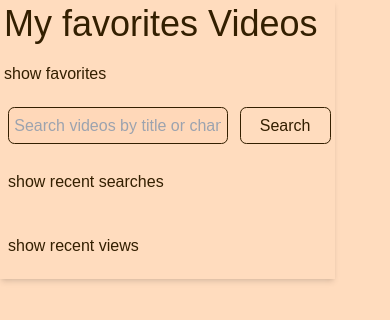
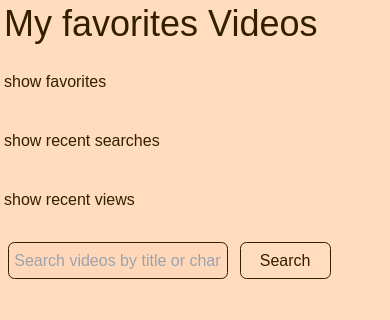
Before and after one commit to newlight77/dailymotion-next-app, a Next.js app: page / in a window 390 px wide. Shown: the top 320 px of the page. Built offline with nearby package versions, Linux system fonts and the light colour scheme.

Commit message:
feature(search video): styling for small media device again

```diff
--- a/src/app/page.tsx
+++ b/src/app/page.tsx
@@ -52,23 +52,23 @@ const HomePage: React.FC = () => {
 
             </header>
 
-            <main className='container min-w-400 p-1 md:max-w-1800 shadow-md'>
-                <h1 className='title text-4xl'>My favorites Videos</h1>
+            <main className='container min-w-400 md:max-w-1800'>
+                <h1 className='title text-4xl p-1'>My favorites Videos</h1>
 
-                <div className="md:absolute md:z-100 right-0 md:p-2 md:m-1 pb-4 pt-4">
+                <div className="md:absolute md:z-100 right-0 pb-4 pt-4 md:p-2 md:m-1">
                     <Favorites onSelected={handleSelectFavorite} newFavorite={newToFavortie} />
                 </div>
                 <div className='search'>
-                    <div className='search-bar md:p-4 sm:p-1'>
-                        <SearchBar onSearch={handleSearch} newKeywords={newKeywords}/>
+                    <div className='search-bar md:p-4'>
                         <div className='history md:flex flex-wrap'>
-                            <div className="basis-1/8 md:w-1/3 sm:w-64 pt-4">
+                            <div className="basis-1/8 pt-2 md:w-1/3 sm:w-64">
                                 <SearchHistory onSelected={handleSelectSearchHistory} onAddToFavorite={handleAddSearchToFavorite} newKeywords={newToHsitory} />
                             </div>
-                            <div className="basis-1/8 md:w-1/3 sm:w-64 pt-4">
+                            <div className="basis-1/8 pt-2 md:w-1/3 sm:w-64">
                                 <ViewHistory onSelected={handleSelectRecentView} onAddToFavorite={handleAddRecentViewToFavorite} newLastView={newToLastview} />
                             </div>
                         </div>
+                        <SearchBar onSearch={handleSearch} newKeywords={newKeywords}/>
                     </div>
 
                     <div className='search-results'>
--- a/src/components/Favorites.tsx
+++ b/src/components/Favorites.tsx
@@ -126,7 +126,7 @@ const Favorites: React.FC<FavoritesProps> = ({ newFavorite, onSelected }) => {
     )
 
     return (
-        <div className='md:p-2 md:m-1 md:h-200 md:w-1/5'>
+        <div className='p-1 md:p-2 md:w-1/5'>
             <div>
                 <div className="flex flex-row md:gap-4 md:p-4 items-center">
                     <Link href={''} onClick={toggleShowHide}>
--- a/src/components/SearchBar.tsx
+++ b/src/components/SearchBar.tsx
@@ -16,6 +16,9 @@ const SearchBar: React.FC<SearchBarProps> = ({ newKeywords, onSearch }) => {
         if (newKeywords && newKeywords !== keywords) setKeywords(newKeywords);
     }, [newKeywords]);
 
+    useEffect(() => {
+        if (keywords !== '') handleSearch()
+    }, [keywords]);
 
     const handleInputChange = (event: React.ChangeEvent<HTMLInputElement>) => {
         setKeywords(event.target.value);
@@ -43,6 +46,7 @@ const SearchBar: React.FC<SearchBarProps> = ({ newKeywords, onSearch }) => {
     };
 
     return (
+        <div className='p-1 md:p-2 md:w-1/5'>
             <div className='flex flex-row gap-1'>
                 <input
                     className='basis-2/4'
@@ -59,6 +63,7 @@ const SearchBar: React.FC<SearchBarProps> = ({ newKeywords, onSearch }) => {
                 </div>
 
             </div>
+        </div>
     );
 };
 
--- a/src/components/SearchHsitory.tsx
+++ b/src/components/SearchHsitory.tsx
@@ -54,9 +54,9 @@ const SearchHistory: React.FC<SearchBarProps> = ({ newKeywords, onSelected, onAd
     }
 
     return (
-        <div className="md:gap-4 md:p-4 sm:p-1 sm:gap-1">
+        <div className="p-1 md:gap-4 md:p-4 sm:p-1 sm:gap-1">
             <div>
-                <div className="flex flex-row p-1 pb-4 items-center">
+                <div className="flex flex-row pb-4 items-center">
                     <Link href={''} onClick={toggleShowHide}>
                     { show ? '' : 'show recent searches' }
                     </Link>
--- a/src/components/VideoList.tsx
+++ b/src/components/VideoList.tsx
@@ -46,11 +46,11 @@ const VideoList: React.FC<VideoListProps> = ({ videos, onSelected }) => {
     }
 
     return (
-        <div className="md:p-4">
+        <div className="pt-4 md:p-4">
 
             {
                 videos.length !== 0 ?
-                <div className="p-4">
+                <div className="flex pb-4">
                     <input
                         type="text"
                         value={filterKeywords}
@@ -68,28 +68,29 @@ const VideoList: React.FC<VideoListProps> = ({ videos, onSelected }) => {
                 <></>
             }
 
-            <div className="flex flex-wrap">
+            <div className="md:flex flex-wrap gap-4">
                 {videos
                     .filter(v => filterKeywords !== '' ? v.title.includes(filterKeywords) : true)
                     .filter(v => exclusions !== '' ? !v.title.includes(exclusions) : true)
                     .filter(v => exclusions !== '' ? !v.description.includes(exclusions) : true)
                     .sort((a: MetaVideo, b: MetaVideo)=> b.updated_time - a.updated_time)
                     .map(video => (
-                    <div key={video.id} className="basis-1/4 md:p-2 md:m-2 grow md:hover:border border-gold mt-4">
-                        <Link className='videolink w-screen'
+                    <div key={video.id} className="basis-1/4 w-screen grow md:hover:border border-gold">
+                        <Link className='videolink'
                                 href={`https://www.dailymotion.com/video/${video.id}`}
                                 target="_blank"
                                 onClick={() => selectVideo(video)}>
-                            <Image className='video pr-1'
+                            <Image className='video'
                                 src={video.thumbnail_480_url}
                                 alt={video.title}
                                 width={480}
                                 height={480} />
                         </Link>
-                        <h5 className='title font-extrabold text-xl text-wrap'>{video.title}</h5>
-                        <div className='description text-wrap'>{video.description}</div>
-                        <div className='p-0'>duration: {displayDuration(video.duration)}</div>
-                        <div className='p-0'>updated time: {displayDate(video.updated_time)}</div>
+                        <div className=''>
+                            <div className='title font-extrabold text-xl text-wrap'>{video.title}</div>
+                            <div className='description text-sm text-wrap'>{video.description}</div>
+                            <div className=''>duration: {displayDuration(video.duration)}</div>
+                            <div className=''>updated time: {displayDate(video.updated_time)}</div>
                             <div className='flex flex-wrap items-center'>
                                 <div className='basis-1/2'>channel: {video.channel}</div>
                                 <div className='basis-1/2'>language: {video.language}</div>
@@ -102,6 +103,7 @@ const VideoList: React.FC<VideoListProps> = ({ videos, onSelected }) => {
                                 {/* <div>owner language: {video.ownerLanguage}</div> */}
                             </div>
                         </div>
+                    </div>
                 ))}
             </div>
         </div>
--- a/src/components/ViewHistory.tsx
+++ b/src/components/ViewHistory.tsx
@@ -58,9 +58,9 @@ const ViewHistory: React.FC<ViewHistoryProps> = ({ newLastView, onSelected, onAd
     }
 
     return (
-        <div className="md:gap-4 md:p-4 sm:p-1 sm:gap-1">
+        <div className="p-1 md:gap-4 md:p-4 sm:p-1 sm:gap-1">
             <div>
-                <div className="flex flex-row p-1 pb-4 items-center">
+                <div className="flex flex-row pb-4 items-center">
                     <Link href={''} onClick={toggleShowHide}>
                     { show ? '' : 'show recent views' }
                     </Link>
```
Lines whose indentation alone changed are shown as unchanged.
